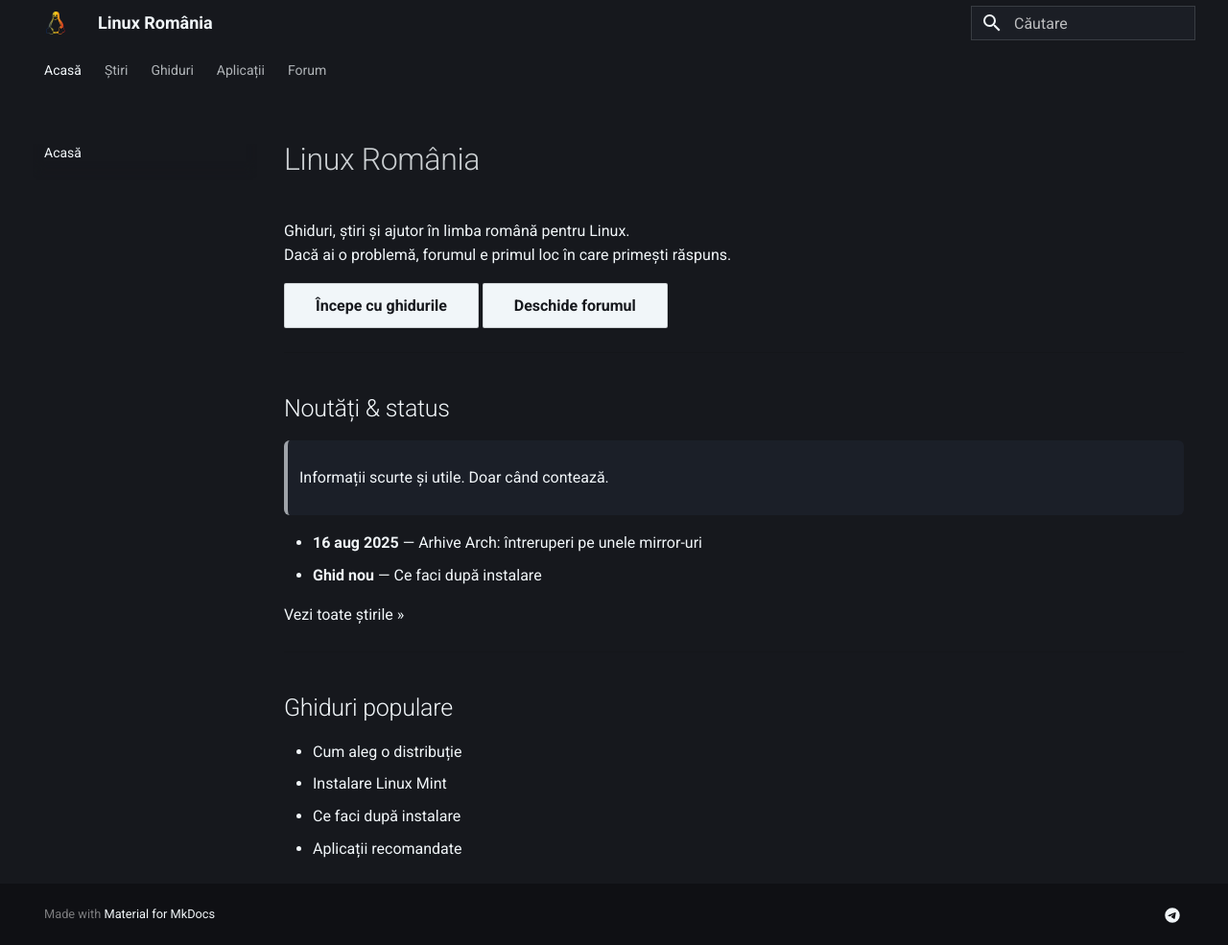
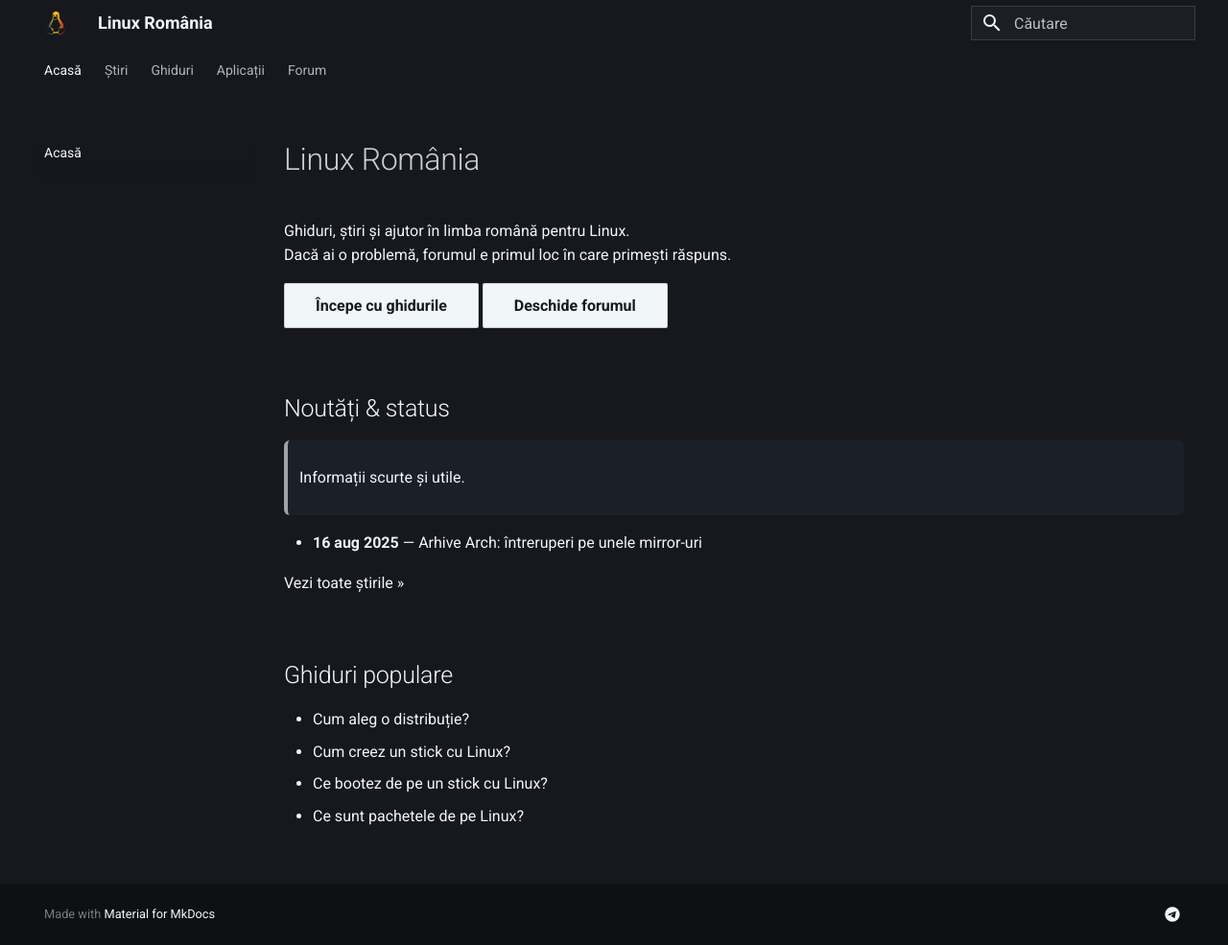
Before and after one commit to linux-romania/linuxromania-site, an MkDocs documentation site: the page built from docs/index.md, in a window 1280 px wide and 985 px high. Shown: the whole window at 96% size. Built offline with MkDocs 1.6.1 and Material for MkDocs 9.7.7, drawn with Linux system fonts in a browser that asks for light colours.

Commit message:
Update index.md

```diff
--- a/docs/index.md
+++ b/docs/index.md
@@ -16,10 +16,9 @@
 
 ## Noutăți & status
 
-> Informații scurte și utile. Doar când contează.
+> Informații scurte și utile.
 
 - **16 aug 2025** — [Arhive Arch: întreruperi pe unele mirror-uri](stiri/2025-08-16-arch-mirror-outage.md)
-- **Ghid nou** — [Ce faci după instalare](ghiduri/incepatori/dupa-instalare.md)
 
 [Vezi toate știrile »](stiri/index.md)
 
@@ -27,7 +26,7 @@
 
 ## Ghiduri populare
 
-- [Cum aleg o distribuție](ghiduri/incepatori/alege-distributia.md)
-- [Instalare Linux Mint](ghiduri/incepatori/instalare-mint.md)
-- [Ce faci după instalare](ghiduri/incepatori/dupa-instalare.md)
-- [Aplicații recomandate](ghiduri/aplicatii/recomandate.md)
+- [Cum aleg o distribuție?](ghiduri/incepatori/alege-distributia.md)
+- [Cum creez un stick cu Linux?](ghiduri/incepatori/usb-bootabil.md)
+- [Ce bootez de pe un stick cu Linux?](ghiduri/incepatori/booteaza-de-pe-stick.md)
+- [Ce sunt pachetele de pe Linux?](ghiduri/incepatori/despre-packages.md)
```
